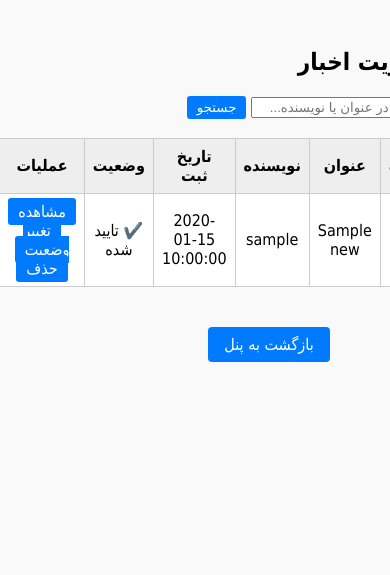
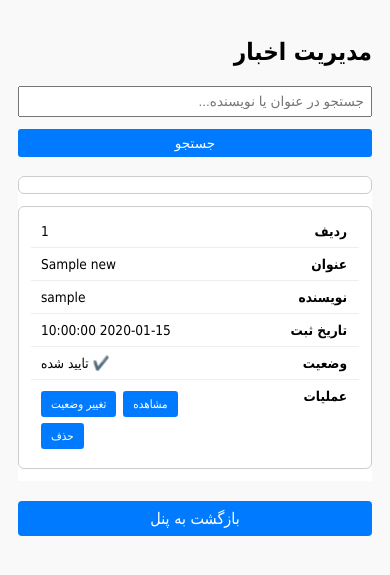
Before and after one commit to GhanbariSdGh/News-Site, a PHP site: page /admin/news.php in a window 390 px wide; the page is wider, and only the part inside the window is pictured. Shown: the top 575 px of that part. Run offline with PHP 8.4, Linux system fonts and the light colour scheme; the visitor is signed in with stand-in values (Sample User, id 1); tables that the repository leaves empty or names only in its code hold one stand-in row (values such as "Sample post").

Commit message:
admin news page updated
responsive for mobile

```diff
--- a/admin/news.php
+++ b/admin/news.php
@@ -41,6 +41,7 @@ $newsList = $stmt->fetchAll();
 <html lang="fa">
 <head>
     <meta charset="UTF-8">
+    <meta name="viewport" content="width=device-width, initial-scale=1.0">
     <title>مدیریت اخبار</title>
     <style>
     table {
@@ -108,6 +109,124 @@ $newsList = $stmt->fetchAll();
 	  border-radius: 4px;
 	  text-decoration: none;
 	}
+
+    @media (max-width: 768px) {
+    body {
+        padding: 10px;
+    }
+
+    form {
+        display: flex;
+        flex-direction: column;
+        gap: 8px;
+    }
+
+    input[type="text"] {
+        width: 100%;
+        padding: 6px;
+        font-size: 0.85em;
+        box-sizing: border-box;
+    }
+
+    button.button {
+        padding: 6px 10px;
+        font-size: 0.85em;
+        width: 100%;
+        box-sizing: border-box;
+        margin-top: 4px;
+    }
+
+    table {
+        width: 100%;
+        font-size: 0.85em;
+        overflow-x: hidden;
+        display: block;
+        background: white;
+        border-collapse: separate;
+        border-spacing: 0 10px;
+    }
+
+    table thead,
+    table tbody,
+    table th,
+    table td,
+    table tr {
+        display: block;
+    }
+
+    table tr {
+        margin-bottom: 12px;
+        border: 1px solid #ccc;
+        border-radius: 6px;
+        padding: 8px 12px;
+        background: #fff;
+    }
+
+    table th {
+        display: none;
+    }
+
+    table td {
+        position: relative;
+        text-align: left;
+        padding-left: 10px;
+        padding-right: 50%;
+        border: none;
+        border-bottom: 1px solid #eee;
+        white-space: normal;
+        word-break: break-word;
+    }
+
+    table td:last-child {
+        border-bottom: none;
+    }
+
+    table td:before {
+        position: absolute;
+        right: 12px;
+        top: 8px;
+        width: 45%;
+        font-weight: bold;
+        white-space: nowrap;
+        text-align: right;
+        content: attr(data-label);
+    }
+
+    table td:nth-of-type(1):before { content: "ردیف"; }
+    table td:nth-of-type(2):before { content: "عنوان"; }
+    table td:nth-of-type(3):before { content: "نویسنده"; }
+    table td:nth-of-type(4):before { content: "تاریخ ثبت"; }
+    table td:nth-of-type(5):before { content: "وضعیت"; }
+    table td:nth-of-type(6):before { content: "عملیات"; }
+
+    a.button {
+        display: inline-block;
+        padding: 6px 10px;
+        font-size: 0.85em;
+        margin: 3px 3px 3px 0;
+        border-radius: 3px;
+    }
+
+    a.delete {
+        color: red;
+        text-decoration: none;
+    }
+
+    a.delete:hover {
+        text-decoration: underline;
+    }
+
+    a.back {
+        margin-top: 20px;
+        display: block;
+        background: #007bff;
+        color: white;
+        padding: 8px 16px;
+        border-radius: 4px;
+        text-decoration: none;
+        text-align: center;
+    }
+    }
     </style>
 </head>
 <body>
```
